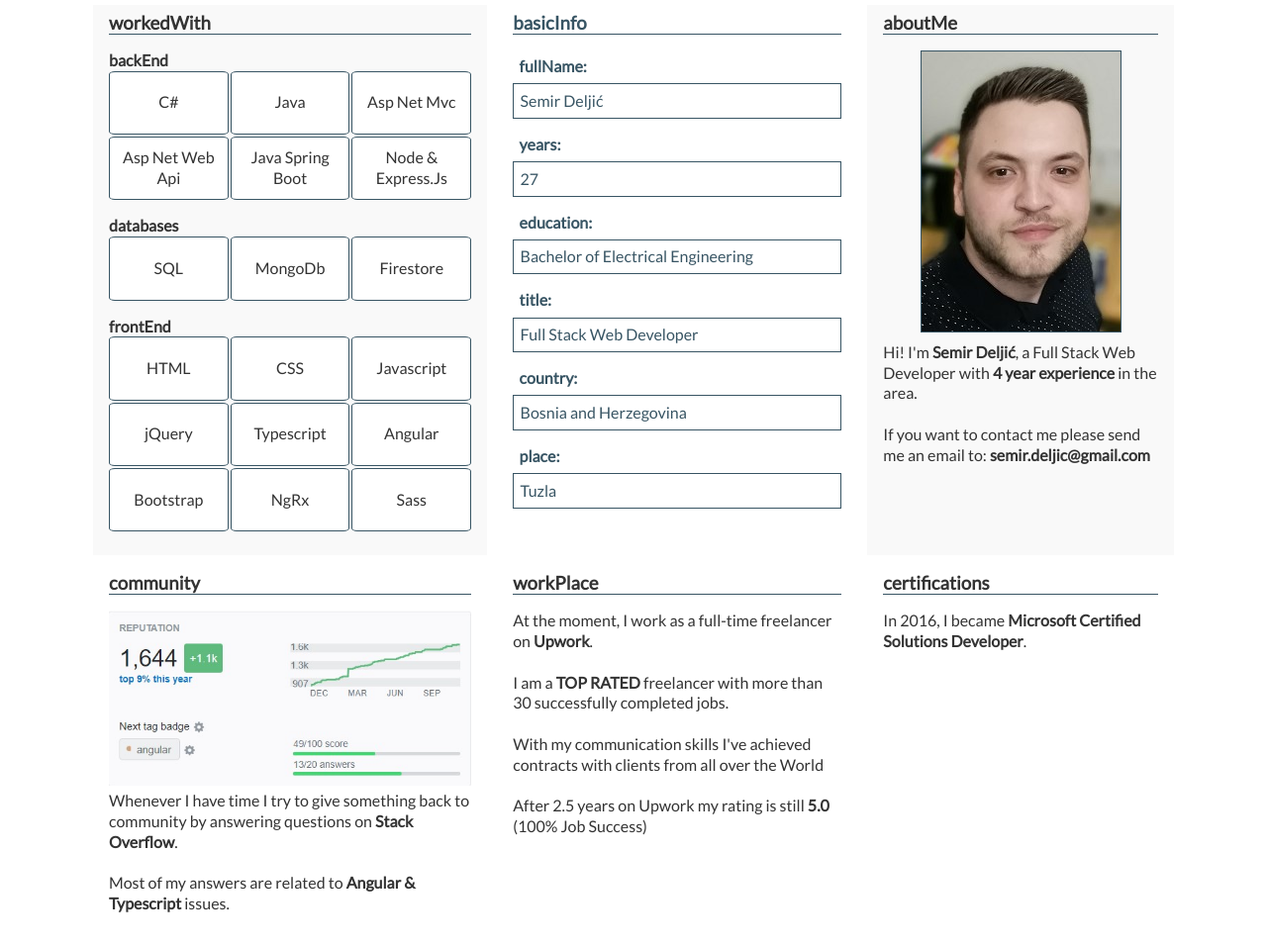
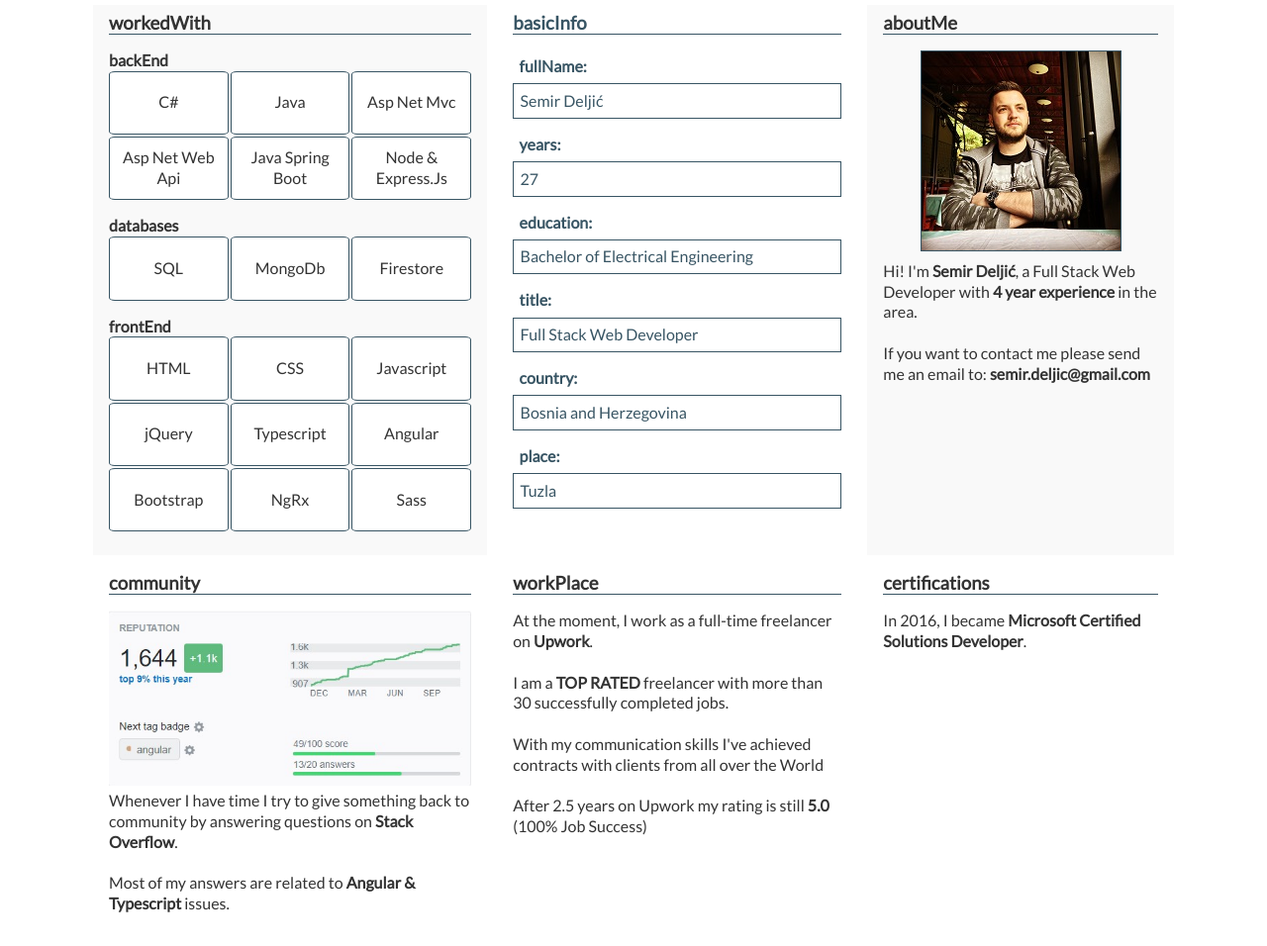
Before and after one commit to Semir-Deljic/developer-thing, a plain HTML site: page index.html in a window 1280 px wide. Shown: the whole page at 99% size. Drawn offline with Linux system fonts and the light colour scheme.

Commit message:
Changed profile image

```diff
--- a/index.html
+++ b/index.html
@@ -23,7 +23,7 @@
 
         <section class="about-me">
             <h3 class="section-title">aboutMe</h3>
-            <img src="./img/profile.jpg" alt="profile" class="profile-image">
+            <img src="./img/profile_larger.jpg" alt="profile" class="profile-image">
         </section>
 
         <section class="workplace">
```
Also changed, not shown: img/profile_larger.jpg (added).
